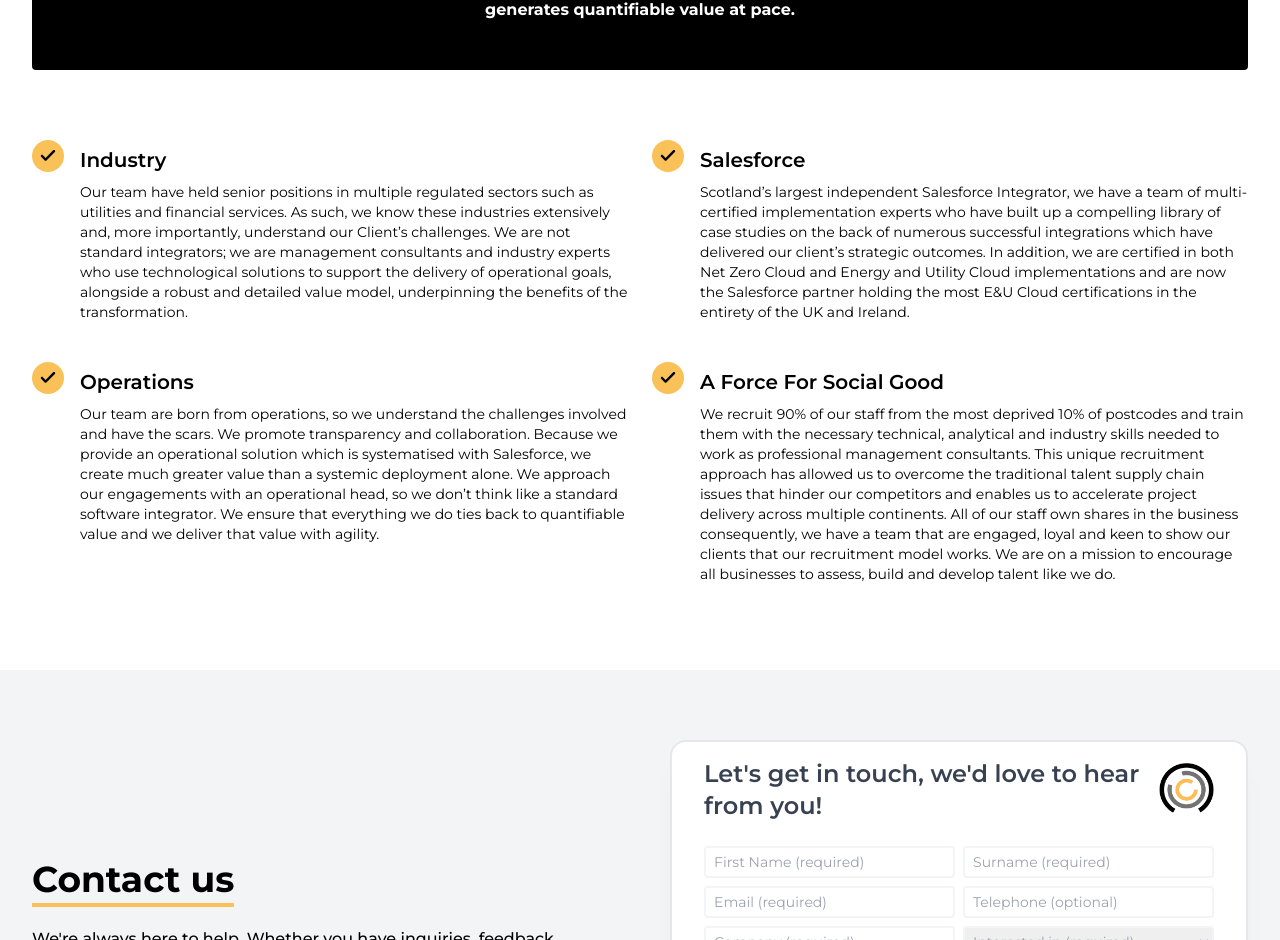
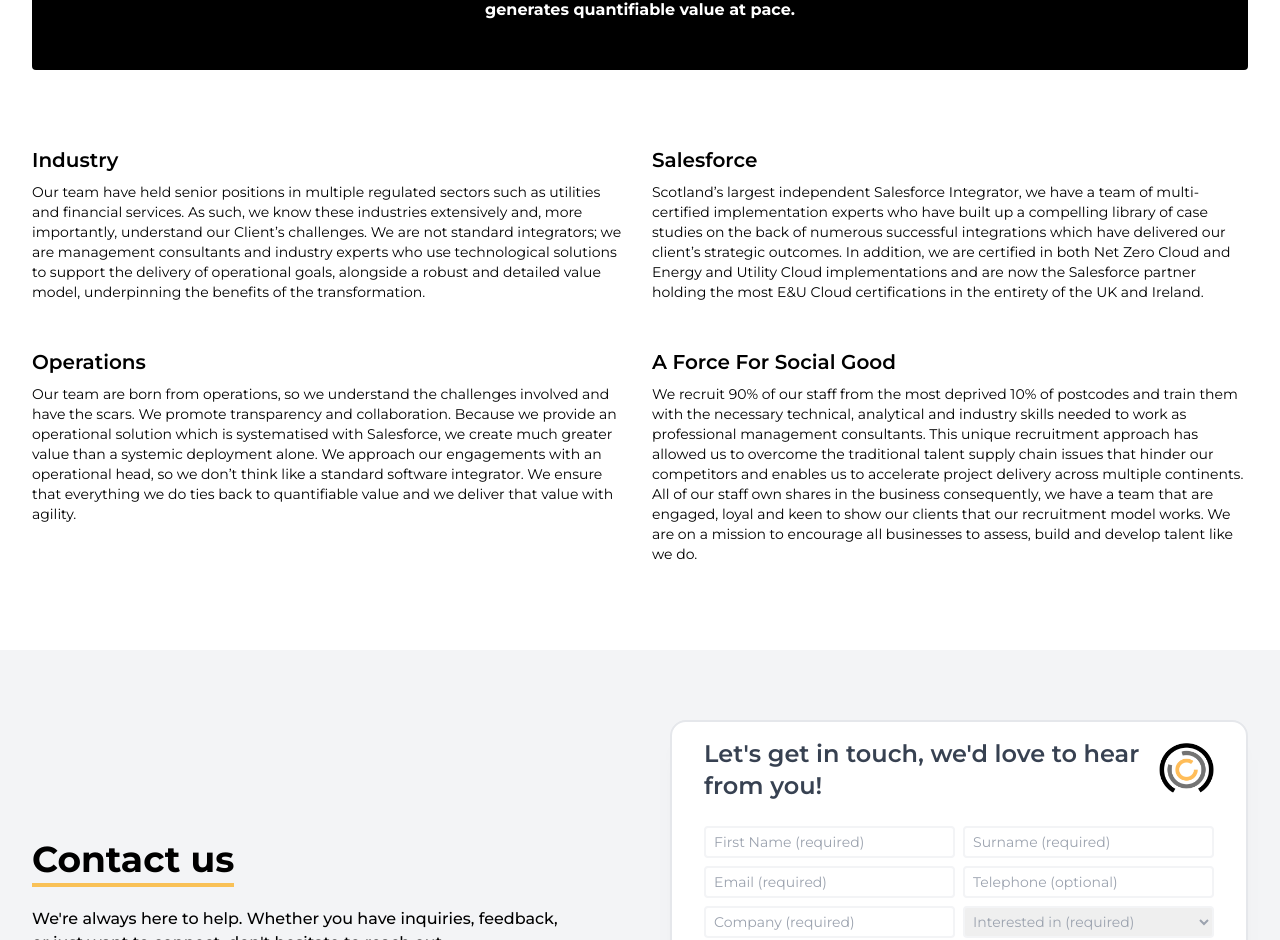
Before and after one commit to luke-meadows/clyde-ventures-2024, a Next.js app: page / in a window 1280 px wide. Shown: the part 2874-3814 px from the top of the page. Built offline with nearby package versions, Linux system fonts and the light colour scheme.

Commit message:
new blurbs

```diff
--- a/components/outstanding-customer-care/OutstandingCareItem.js
+++ b/components/outstanding-customer-care/OutstandingCareItem.js
@@ -84,10 +84,10 @@
     },
   };
   return (
-    <div className="flex gap-4 mb-4">
-      <div className=" icon-wrapper bg-primary-orange">
+    <div className=" gap-4 mb-4">
+      {/* <div className="icon-wrapper bg-primary-orange">
         <Image src="/icons/tick.svg" width={28} height={28} />
-      </div>
+      </div> */}
       <div>
         <h5 className="text-xl font-semibold pt-1.5 mb-2">
           {items[item].title}
```
